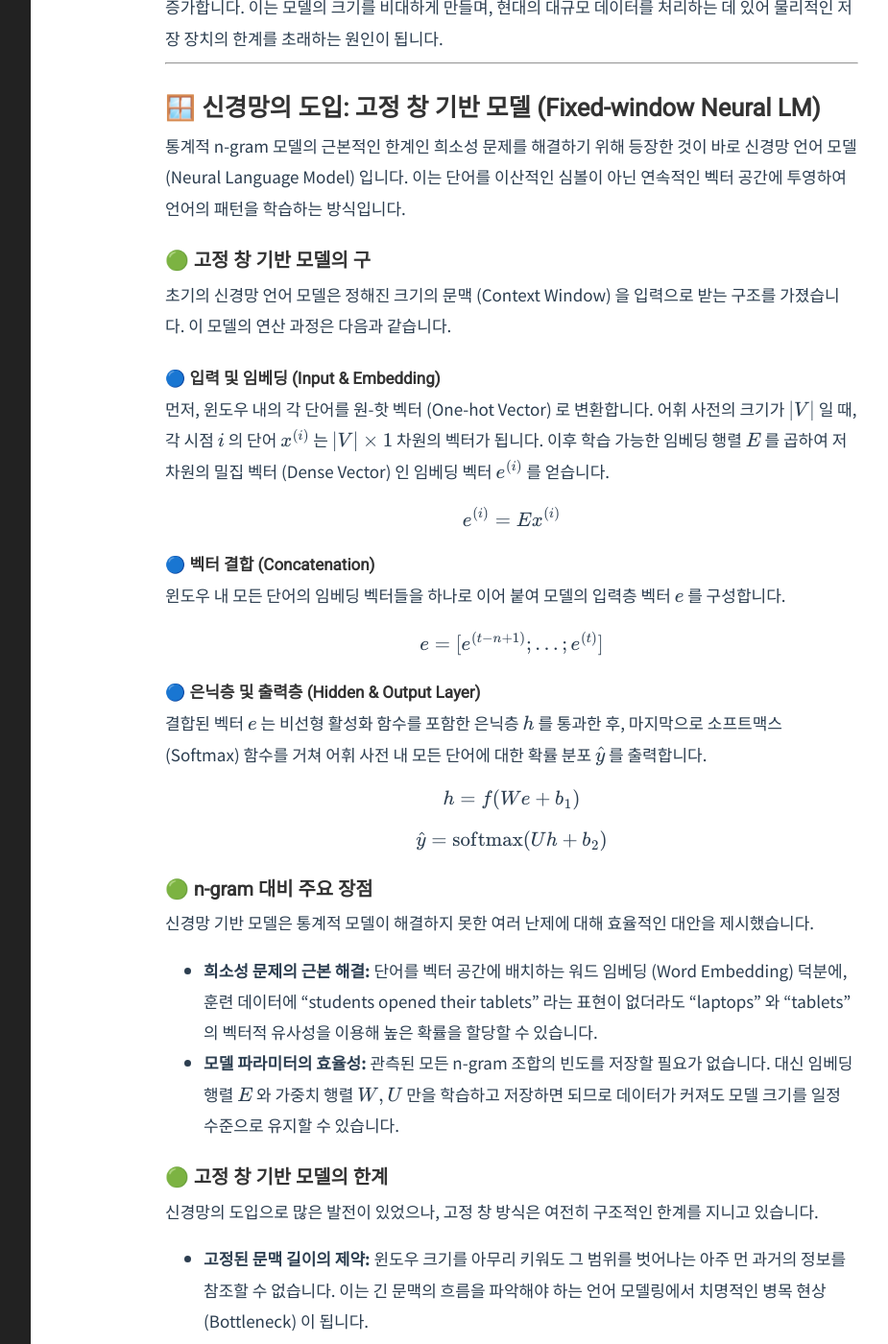
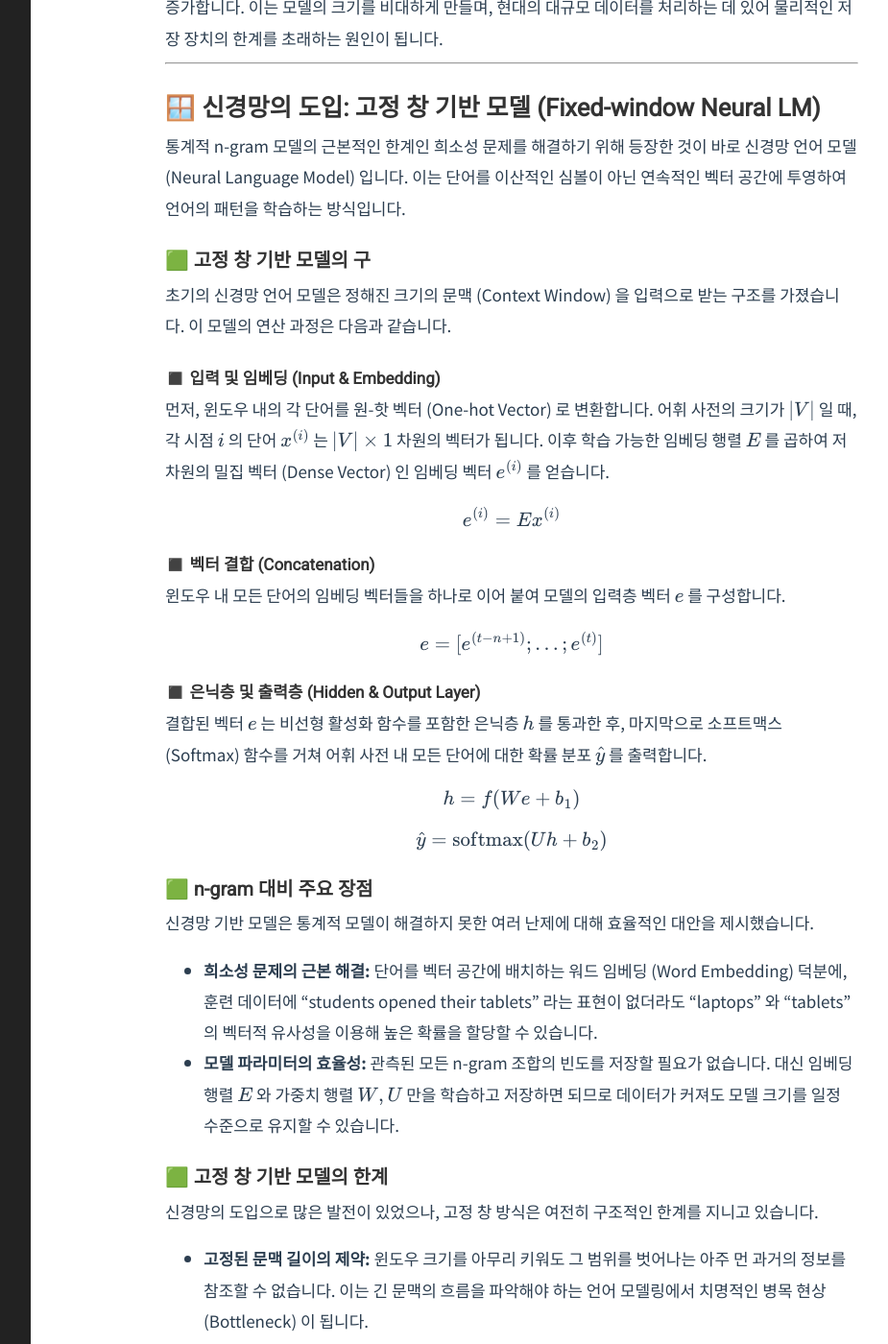
Before and after one commit to Youngjun-CV/Youngjun-CV.github.io, a Jekyll site: the page built from _posts/nlp/2026-03-23-language-modeling.markdown, in a window 1280 px wide and 1400 px high, scrolled down 3723 px. Shown: the whole window at 96% size, without its empty margins (268-1193 px from the left). Built offline with Jekyll 4.4.1, drawn with Linux system fonts in a browser that asks for light colours; formulas are drawn with MathJax 3; some of the changed text lies outside the part shown.

```diff
--- a/_posts/nlp/2026-03-23-language-modeling.markdown
+++ b/_posts/nlp/2026-03-23-language-modeling.markdown
@@ -14,15 +14,15 @@ category: NLP
 
 ## 🔠 언어 모델링 (Language Modeling)
 
-### 🔷 언어 모델링 정의
+### 🟩 언어 모델링 정의
 언어 모델링이란 주어진 문맥 (Context) 을 바탕으로 다음에 올 단어를 예측하는 자연어 처리의 가장 핵심적인 테스크입니다. 이는 단순히 단어의 나열을 맞히는 것을 넘어, 특정 언어가 가진 통계적 구조와 문법적 규칙 그리고 의미적 맥락을 수치적으로 학습하는 과정을 의미합니다.
 
 예를 들어 "the students opened their" 라는 구절 뒤에 "books"가 올 확률이나, "laptops" 가 올 확률을 계산하여, 가장 자연스러운 문장 흐름을 생성하도록 돕습니다. 이러한 통계적 또는 신경망 기반의 매커니즘을 갖춘 시스템을 **언어 모델 (Language Model, LM)** 이라고 정의합니다. 현대의 대규모 언어 모델 (LLM) 역시 이러한 기본적인 언어 모델링 원리에 기반하여 방대한 데이터를 학습한 결과물입니다.
 
-### 🔷 언어 모델링 수식
+### 🟩 언어 모델링 수식
 언어 모델링의 수학적 구조는 크게 두 가지 관점으로 나뉩니다.
 
-#### 🔸 다음 단어에 대한 확률 분포
+#### ◼️ 다음 단어에 대한 확률 분포
 
 특정 시점 $t$ 까지의 단어 시퀀스 $x^{(1)}, x^{(2)}, \dots, x^{(t)}$ 가 주어졌을 때, 다음 시점 $t+1$ 에 등장할 단어 $x^{(t+1)}$ 에 대한 조건부 확률 분포를 계산하는 것입니다.
 
@@ -30,7 +30,7 @@ $$P(x^{(t+1)} | x^{(t)}, \dots, x^{(1)})$$
 
 이때 $x^{(t+1)}$ 은 해당 모델이 다루는 어휘 사전 (Vocabulary, $V$) 에 존재하는 그 어떤 단어든 가능하며, 모델은 $V$ 에 속한 모든 개별 단어에 대해 발생 확률을 할당합니다. 즉, $x^{(t+1)} \in V$ 이며, 모든 후보 단어들에 대한 확률의 총합은 1이 됩니다.
 
-#### 🔸 텍스트 시퀀스 전체의 확률 할당
+#### ◼️ 텍스트 시퀀스 전체의 확률 할당
 
 언어 모델은 단일 단어 예측을 넘어, 특정 문장이나 전체 텍스트 시퀀스가 발생할 확률을 직접 계산할 수 있습니다. 총 $T$ 개의 단어로 구성된 전체 시퀀스 $x^{(1)}, \dots, x^{(T)}$ 의 확률은 연쇄 법칙 (Chain Rule) 을 적용하여 각 시점의 조건부 확률들을 모두 곱한 값으로 표현됩니다.
 
@@ -43,7 +43,7 @@ $$P(x^{(1)}, \dots, x^{(T)}) = \prod_{t=1}^{T} P(x^{(t)} | x^{(t-1)}, \dots, x^{
 ## 📊 통계적 접근: n-gram 언어 모델
 앞서 정의한 언어 모델링의 수식적 원리를 실제로 구현하기 위해, 딥러닝이 대중화되기 전까지 가장 보편적으로 사용되었던 고전적인 통계적 방법론이 바로 n-gram 모델입니다.
 
-### 🟢 n-gram의 정의
+### 🟩 n-gram의 정의
 **n-gram** 이란 텍스트 시퀀스에서 연속적으로 나열된 $n$ 개의 단어 뭉치를 의미합니다. 통계적 언어 모델에서는 방대한 말뭉치 (Corpus) 에서 이러한 단어 조합들이 얼마나 자주 등장하는지 빈도 (Frquency)를 수집합니다.
 
 이 통계를 기반으로 특정 문맥 뒤에 어떤 단어가 올 확률이 높은지 계산하며, $n$ 의 크기에 따라 모델의 명칭과 고려하는 문맥의 범위가 달라집니다.
@@ -53,13 +53,13 @@ $$P(x^{(1)}, \dots, x^{(T)}) = \prod_{t=1}^{T} P(x^{(t)} | x^{(t-1)}, \dots, x^{
 * **Trigrams:** "the students opened" 와 같이 세 단어의 조합을 문맥으로 활용합니다.
 * **4-grams, 5-grams, ...:** 더 큰 $n$ 값을 가질수록 더 긴 문맥을 반영할 수 있습니다.
 
-### 🟢 마르코프 가정과 확률 계산
+### 🟩 마르코프 가정과 확률 계산
 고전적 방식에서 문장의 첫 단어부터 현재까지의 모든 단어를 고려하여 다음 단어를 예측하는 것은 계산량이 기하급수적으로 늘어나 사실상 불가능합니다. 이를 해결하기 위해 **마르코프 가정 (Markov Assumption)** 이 도입되었습니다.
 
-#### 🔵 마르코프 가정
+#### ◼️ 마르코프 가정
 마르코프 가정의 핵심은 "다음 단어 $x^{(t+1)}$ 의 발생 확률은 오직 직전의 $n-1$ 개의 단어에만 의존한다" 는 것입니다. 즉, 아주 먼 과거의 단어들은 무시하고 바로 앞의 국소적인 문맥만 고려함으로써 복잡도를 획기적으로 낮춥니다.
 
-#### 🔵 확률 계산 방식
+#### ◼️ 확률 계산 방식
 확률은 전체 말뭉치 내에서 해당 n-gram 조합들이 나타난 횟수를 세는 방식 (Count-based) 으로 계산합니다. 이를 수식으로 나타내면 다음과 같습니다.
 
 $$P(x^{(t+1)} | x^{(t)}, \dots, x^{(t-n+2)}) \approx \frac{count(x^{(t+1)}, x^{(t)}, \dots, x^{(t-n+2)})}{count(x^{(t)}, \dots, x^{(t-n+2)})}$$
@@ -69,7 +69,7 @@ $$P(x^{(t+1)} | x^{(t)}, \dots, x^{(t-n+2)}) \approx \frac{count(x^{(t+1)}, x^{(
 
 이처럼 n-gram 모델은 "과거에 이 단어 조합 다음에 저 단어가 얼마나 자주 나왔는가?" 라는 통계적 사실에 기반하여 다음 단어를 예측합니다.
 
-### 🟢 n-gram 계산 예시
+### 🟩 n-gram 계산 예시
 4-gram 모델을 가정했을때, 문맥 "students opened their" 뒤에 "books" 라는 단어가 등장할 확률을 계산하는 과정은 다음과 같습니다.
 
 * **조건:** 대규모 말뭉치에서 "students opened their" 가 총 **1,000번** 등장했고, 그 뒤에 바로 "books" 가 이어진 사례가 **400번** 관찰되었다고 가정합니다.
@@ -80,10 +80,10 @@ $$P(\text{books} | \text{students}, \text{opened}, \text{their}) = \frac{count(\
 
 이 결과에 따라 모델은 해당 문맥에서 다음 단어로 "books"가 나올 확률을 40%로 예측하게 됩니다.
 
-### 🟢 n-gram의 한계점
+### 🟩 n-gram의 한계점
 통계적 방식은 직관적이지만, 실제 자연어의 복잡성을 담아내기에는 **희소성 (Sparsity)** 과 **저장 공간 (Storage)** 측면에서 치명적인 문제를 안고 있습니다.
 
-#### 🔵 희소성 문제
+#### ◼️ 희소성 문제
 말 뭉치에 존재하지 않는 조합에 대해서는 확률을 정의할 수 없는 현상입니다.
 
 * **Case 1 (Zero Probability)** "students opened their $w$" 라는 조합이 데이터에 한 번도 없었다면, 단어 $w$ 가 나타날 확률은 수학적으로 **0** 이 됩니다. 이를 해결하기 위해 모든 카운트에 아주 작은 값 $\delta$ 를 더해주는 **스무딩(Smoothing)** 기법을 사용합니다.
@@ -92,7 +92,7 @@ $$P(\text{books} | \text{students}, \text{opened}, \text{their}) = \frac{count(\
 
 일반적으로 문맥의 길이 $n$ 이 커질수록 해당 문장이 말뭉치에 존재할 확률은 급격히 낮아집니다. 이로 인해 희소성 문제가 더욱 심화되므로, 고전적인 n-gram 모델에서는 보통 $n \le 5$ 를 넘기지 않는 것이 일반적입니다.
 
-#### 🔵 저장 공간 문제
+#### ◼️ 저장 공간 문제
 n-gram 모델은 말뭉치에서 관찰된 모든 조합의 카운트를 메모리에 보유해야 합니다. 따라서 $n$ 이 커지거나 처리해야 할 어휘 사전 (Vocabulary) 의 크기가 늘어날수록 저장해야 할 경우의 수는 기하급수적으로 증가합니다. 이는 모델의 크기를 비대하게 만들며, 현대의 대규모 데이터를 처리하는 데 있어 물리적인 저장 장치의 한계를 초래하는 원인이 됩니다.
 
 ---
@@ -100,34 +100,34 @@ n-gram 모델은 말뭉치에서 관찰된 모든 조합의 카운트를 메모
 ## 🪟 신경망의 도입: 고정 창 기반 모델 (Fixed-window Neural LM)
 통계적 n-gram 모델의 근본적인 한계인 희소성 문제를 해결하기 위해 등장한 것이 바로 신경망 언어 모델 (Neural Language Model) 입니다. 이는 단어를 이산적인 심볼이 아닌 연속적인 벡터 공간에 투영하여 언어의 패턴을 학습하는 방식입니다.
 
-### 🟢 고정 창 기반 모델의 구
+### 🟩 고정 창 기반 모델의 구
 초기의 신경망 언어 모델은 정해진 크기의 문맥 (Context Window) 을 입력으로 받는 구조를 가졌습니다. 이 모델의 연산 과정은 다음과 같습니다.
 
-#### 🔵 입력 및 임베딩 (Input & Embedding)
+#### ◼️ 입력 및 임베딩 (Input & Embedding)
 먼저, 윈도우 내의 각 단어를 원-핫 벡터 (One-hot Vector) 로 변환합니다. 어휘 사전의 크기가 $|V|$ 일 때, 각 시점 $i$ 의 단어 $x^{(i)}$ 는 $|V| \times 1$ 차원의 벡터가 됩니다. 이후 학습 가능한 임베딩 행렬 $E$ 를 곱하여 저차원의 밀집 벡터 (Dense Vector) 인 임베딩 벡터 $e^{(i)}$ 를 얻습니다.
 
 $$e^{(i)} = E x^{(i)}$$
 
-#### 🔵 벡터 결합 (Concatenation)
+#### ◼️ 벡터 결합 (Concatenation)
 윈도우 내 모든 단어의 임베딩 벡터들을 하나로 이어 붙여 모델의 입력층 벡터 $e$ 를 구성합니다.
 
 $$e = [e^{(t-n+1)}; \dots; e^{(t)}]$$
 
-#### 🔵 은닉층 및 출력층 (Hidden & Output Layer)
+#### ◼️ 은닉층 및 출력층 (Hidden & Output Layer)
 결합된 벡터 $e$ 는 비선형 활성화 함수를 포함한 은닉층 $h$ 를 통과한 후, 마지막으로 소프트맥스 (Softmax) 함수를 거쳐 어휘 사전 내 모든 단어에 대한 확률 분포 $\hat{y}$ 를 출력합니다.
 
 $$h = f(W e + b_1)$$
 
 $$\hat{y} = \text{softmax}(U h + b_2)$$
 
-### 🟢 n-gram 대비 주요 장점
+### 🟩 n-gram 대비 주요 장점
 신경망 기반 모델은 통계적 모델이 해결하지 못한 여러 난제에 대해 효율적인 대안을 제시했습니다.
 
 * **희소성 문제의 근본 해결:** 단어를 벡터 공간에 배치하는 워드 임베딩 (Word Embedding) 덕분에, 훈련 데이터에 "students opened their tablets" 라는 표현이 없더라도 "laptops" 와 "tablets" 의 벡터적 유사성을 이용해 높은 확률을 할당할 수 있습니다.
 
 * **모델 파라미터의 효율성:** 관측된 모든 n-gram 조합의 빈도를 저장할 필요가 없습니다. 대신 임베딩 행렬 $E$ 와 가중치 행렬 $W, U$ 만을 학습하고 저장하면 되므로 데이터가 커져도 모델 크기를 일정 수준으로 유지할 수 있습니다.
 
-### 🟢 고정 창 기반 모델의 한계
+### 🟩 고정 창 기반 모델의 한계
 신경망의 도입으로 많은 발전이 있었으나, 고정 창 방식은 여전히 구조적인 한계를 지니고 있습니다.
 
 * **고정된 문맥 길이의 제약:** 윈도우 크기를 아무리 키워도 그 범위를 벗어나는 아주 먼 과거의 정보를 참조할 수 없습니다. 이는 긴 문맥의 흐름을 파악해야 하는 언어 모델링에서 치명적인 병목 현상 (Bottleneck) 이 됩니다.
```
